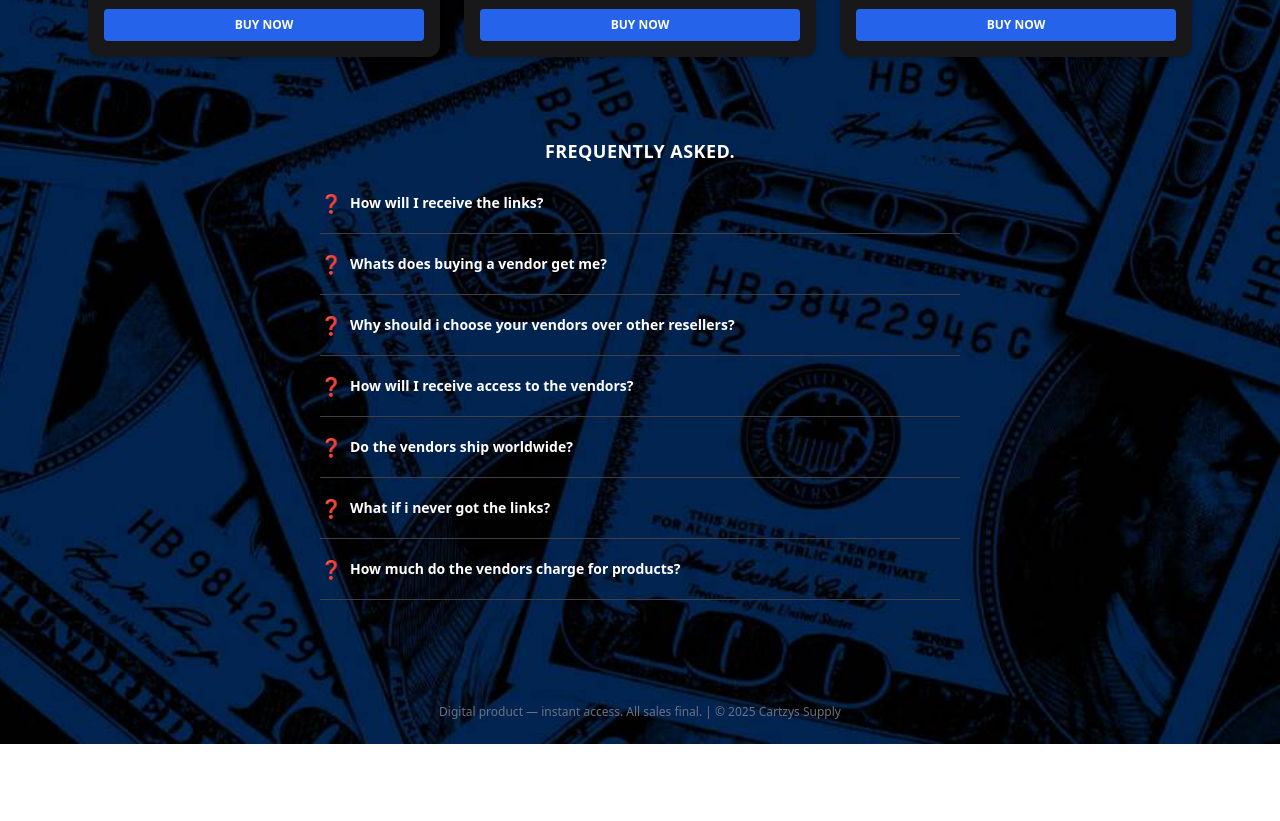
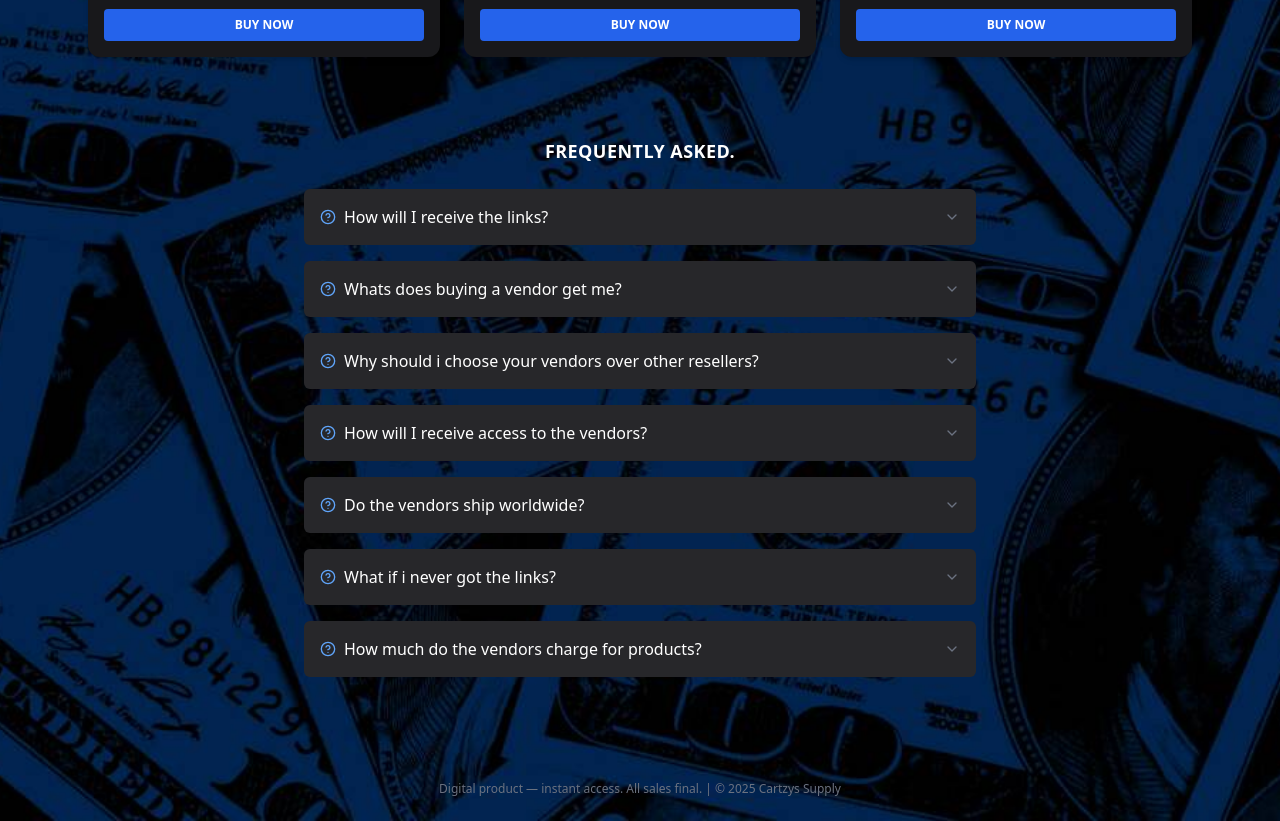
Before and after one commit to Lockz3116/cartzys-supply, a Next.js app: page / in a window 1280 px wide. Shown: the part 1000-1821 px from the top of the page. Before the commit the page ends 1744 px from the top, so only its background shows below. Built offline with nearby package versions, Linux system fonts and the light colour scheme.

Commit message:
Update CartzysPage.jsx

```diff
--- a/src/CartzysPage.jsx
+++ b/src/CartzysPage.jsx
@@ -1,6 +1,6 @@
-// Fully working CartzysPage - black layout, real products, fixed styles
+// Fully working CartzysPage - now with fixed styled FAQ icons and full product set
 import React, { useState, useEffect } from 'react';
-import { ChevronDown } from 'lucide-react';
+import { HelpCircle, ChevronDown } from 'lucide-react';
 
 const products = [
   {
@@ -62,7 +62,7 @@ const products = [
 const faqs = [
   {
     question: 'How will I receive the links?',
-    answer: 'Once your purchase, the vendor links are INSTANTLY sent through email'
+    answer: 'Once you purchase, the vendor links are INSTANTLY sent through email'
   },
   {
     question: 'Whats does buying a vendor get me?',
@@ -110,7 +110,7 @@ export default function CartzysPage() {
       </div>
 
       <header className="text-center py-10">
-        <img src="/images/logo.png" alt="Cab Sells Logo" className="mx-auto w-24 mb-2" />
+        <img src="/images/logo.png" alt="Cartzys Logo" className="mx-auto w-24 mb-2" />
         <h1 className="text-lg font-semibold text-gray-300">Premium Vendors • Premium Discord</h1>
       </header>
 
@@ -135,24 +135,19 @@ export default function CartzysPage() {
           ))}
         </div>
 
-        <section className="mt-20 max-w-2xl mx-auto px-4">
-          <h3 className="text-center text-lg font-bold mb-6 uppercase tracking-wide text-white">
-            FREQUENTLY ASKED.
-          </h3>
+        <section className="mt-20 max-w-2xl mx-auto">
+          <h3 className="text-center text-lg font-semibold mb-6 uppercase text-white tracking-wide">FREQUENTLY ASKED.</h3>
           <div className="space-y-4">
             {faqs.map((f, idx) => (
-              <details
-                key={idx}
-                className="group border-b border-zinc-700 pb-4"
-              >
-                <summary className="cursor-pointer flex items-start gap-2 text-white font-semibold text-sm justify-between">
-                  <span className="flex items-center gap-2">
-                    <span className="text-lg">❓</span> {f.question}
-                  </span>
+              <details key={idx} className="bg-zinc-800 p-4 rounded-md">
+                <summary className="cursor-pointer font-medium text-white flex justify-between items-center gap-2">
+                  <div className="flex items-center gap-2">
+                    <HelpCircle className="w-4 h-4 text-blue-400" />
+                    <span>{f.question}</span>
+                  </div>
+                  <ChevronDown className="w-4 h-4 text-gray-500" />
                 </summary>
-                <p className="mt-2 text-sm text-gray-300 leading-relaxed">
-                  {f.answer}
-                </p>
+                <p className="text-sm text-gray-400 mt-2 leading-relaxed">{f.answer}</p>
               </details>
             ))}
           </div>
```
